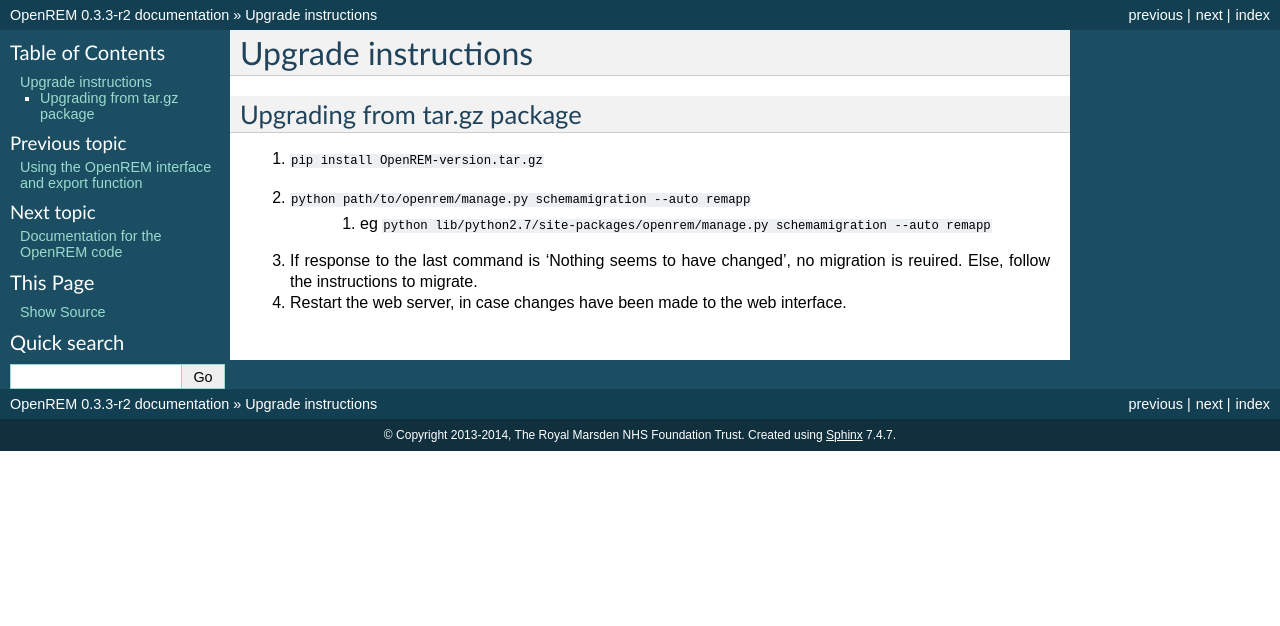
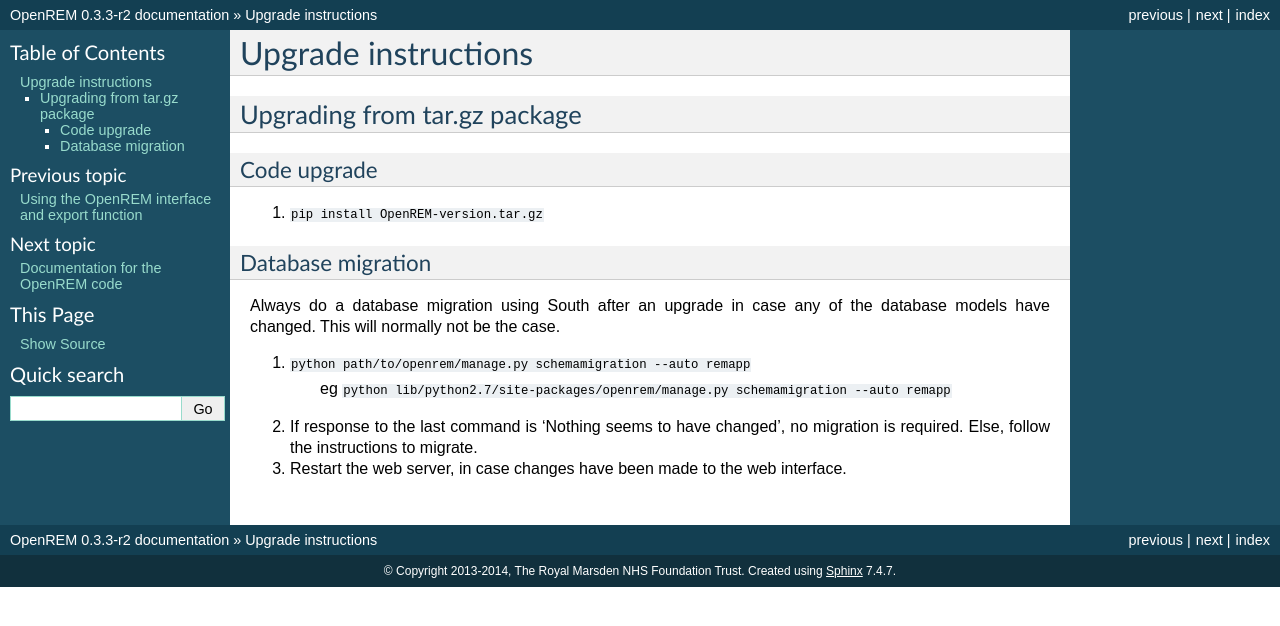
Before and after one commit to ckswilliams/modOpenREM, a Sphinx documentation site: the page built from docs/upgrade.rst, in a window 1280 px wide. Shown: the top 626 px of the page. Built offline with Sphinx 7.4.7, drawn with Linux system fonts in a browser that asks for light colours.

Commit message:
Split the pip upgrade from the database migration, added note on migrations and tidied up the listing. Fixes #13.

```diff
--- a/docs/upgrade.rst
+++ b/docs/upgrade.rst
@@ -5,8 +5,16 @@
 Upgrading from tar.gz package
 =============================
 
+Code upgrade
+------------
 #. ``pip install OpenREM-version.tar.gz``
+
+Database migration
+------------------
+Always do a database migration using South after an upgrade in case any of the
+database models have changed. This will normally not be the case.
+
 #. ``python path/to/openrem/manage.py schemamigration --auto remapp``
-    #. eg ``python lib/python2.7/site-packages/openrem/manage.py schemamigration --auto remapp``
-#. If response to the last command is 'Nothing seems to have changed', no migration is reuired. Else, follow the instructions to migrate.
+    eg ``python lib/python2.7/site-packages/openrem/manage.py schemamigration --auto remapp``
+#. If response to the last command is 'Nothing seems to have changed', no migration is required. Else, follow the instructions to migrate.
 #. Restart the web server, in case changes have been made to the web interface.
```
